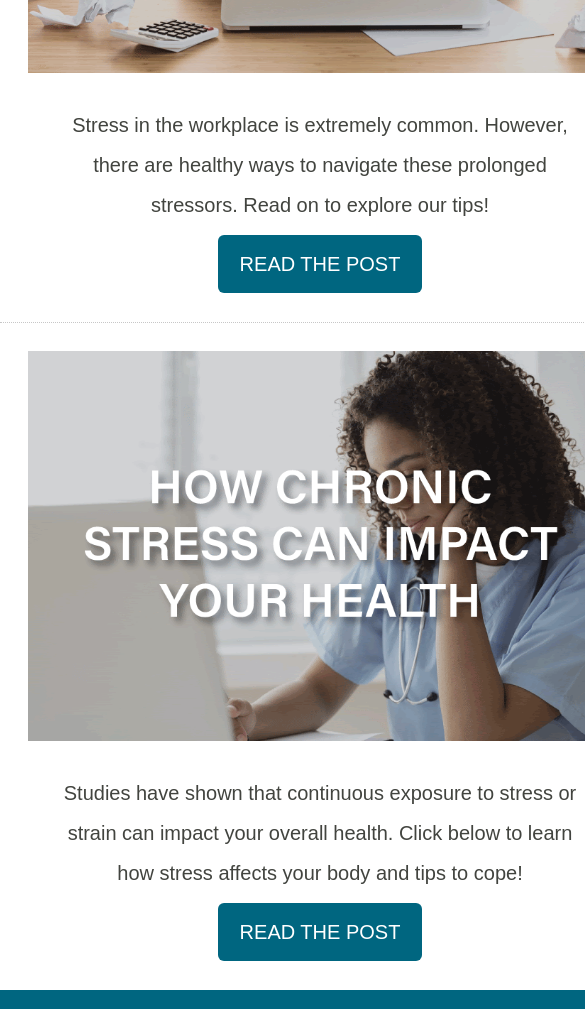
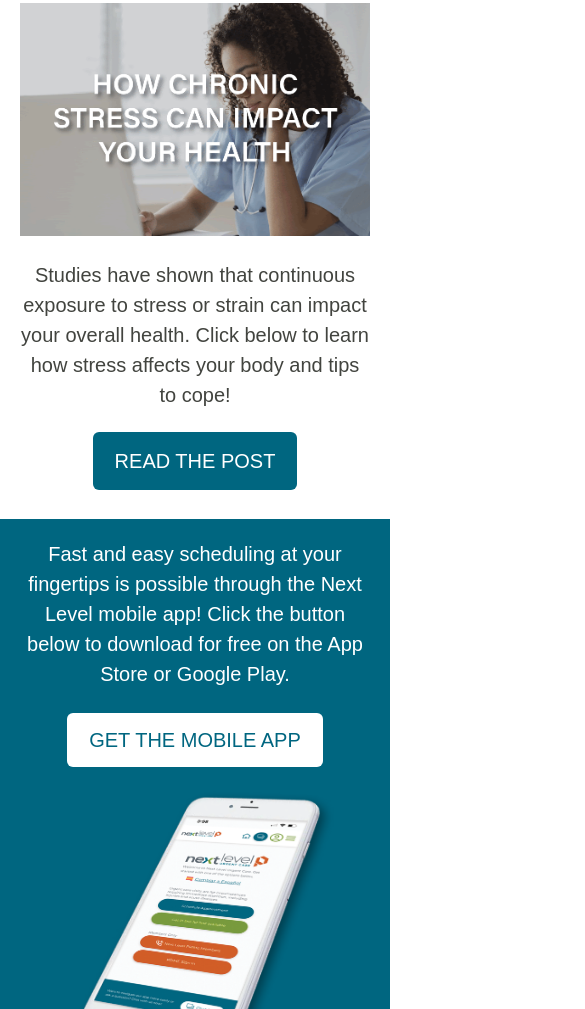
Before and after one commit to bruno-aviles/urgent-care-newsletter-email, a plain HTML site: page index.html in a window 390 px wide. Shown: the part 991-2000 px from the top of the page, 585 px wide, since content can reach past the window. Drawn offline with Linux system fonts and the light colour scheme.

Commit message:
optimize email design for mobile view

```diff
--- a/index.html
+++ b/index.html
@@ -6,6 +6,67 @@
     <title>Next Level Newsletter Email</title>
     <style>
         *{box-sizing: border-box;}
+        /* Desktop */
+        @media screen and (min-width: 960px) {
+            .container{
+                width: 960px;
+            }
+        }
+        /* Midsizes */
+        @media screen and (max-width: 960px) {
+            .container{
+                width: 600px;
+            }
+        }
+        /* Mobile */
+        @media screen and (max-width: 600px) {
+            .container{
+                width: 100%;
+            }
+            .container__header-link, .container__header-link--vline{
+                font-size: 17px !important;
+            }
+            .container__blog-post-heading{
+                font-size: 22px !important;
+                margin: 20px 20px 0 !important;
+                line-height: 1.5 !important;
+            }
+            .container__blog-post-wrapper{
+                padding: 20px 20px 46px 20px !important;
+            }
+            .container__blog-post-info{
+                line-height: 1.5 !important;
+                margin: 20px 0px 40px !important;
+            }
+            .container__mobile-app-info{
+                margin: 32px 0 40px 0 !important;
+            }
+
+            .container__mobile-app--col-1{
+                min-width: 100%;
+            }
+            .container__mobile-app-info{
+                margin-top: 20px !important;
+            }
+            .container__mobile-app--col-2{
+                min-width: 100%;
+            }
+            .mobile-app__image{
+                width: 280px;
+            }
+            .container__footer td{
+                padding: 20px !important;
+            }
+            .container__footer-heading{
+                margin: 0 0 16px !important;
+            }
+            .container__footer-info{
+                margin: 0 !important;
+            }
+            td .social-media__link{
+                padding: 20px 5px 0 !important;
+            }
+        }
     </style>
 </head>
 <body style="margin: 0;">
@@ -23,9 +84,9 @@
                                 <tr>
                                     <td align="center">
                                         <a class="container__header-link" href="#" style="font-family: Arial, Helvetica, sans-serif; font-size: 26px; color: #006680; text-transform: uppercase; text-decoration: none; letter-spacing: 2px;">Blog</a>
-                                        <span style="font-family: Arial, Helvetica, sans-serif; font-size: 26px; color: #006680; text-transform: uppercase; text-decoration: none; margin: 0 22px;">|</span>
+                                        <span class="container__header-link--vline" style="font-family: Arial, Helvetica, sans-serif; font-size: 26px; color: #006680; text-transform: uppercase; text-decoration: none; margin: 0 22px;">|</span>
                                         <a class="container__header-link" href="#" style="font-family: Arial, Helvetica, sans-serif; font-size: 26px; color: #006680; text-transform: uppercase; text-decoration: none; letter-spacing: 2px;">Insights</a>
-                                        <span style="font-family: Arial, Helvetica, sans-serif; font-size: 26px; color: #006680; text-transform: uppercase; text-decoration: none; margin: 0 22px;">|</span>
+                                        <span class="container__header-link--vline" style="font-family: Arial, Helvetica, sans-serif; font-size: 26px; color: #006680; text-transform: uppercase; text-decoration: none; margin: 0 22px;">|</span>
                                         <a class="container__header-link" href="#" style="font-family: Arial, Helvetica, sans-serif; font-size: 26px; color: #006680; text-transform: uppercase; text-decoration: none; letter-spacing: 2px;">Get Seen</a>
                                     </td>
                                 </tr>
@@ -39,7 +100,7 @@
                             <h1 class="container__blog-post-heading" style="font-family: Arial, Helvetica, sans-serif; font-size: 26px; font-weight: lighter; text-align: center; margin: 32px 32px 0 32px;">Hi Bruno, read on to know what's new in the Next Level blog.</h1>
                             <table class="container__blog-post" width="100%" align="center" cellspacing="0" cellpadding="0" style="border-bottom: dotted 1.6px #c7c7c7;">
                                 <tr>
-                                    <td align="center" style="padding: 28px 28px 46px 28px;" >
+                                    <td class="container__blog-post-wrapper" align="center" style="padding: 28px 28px 46px 28px;" >
                                         <img class="container__blog-post-image" src="./images/navigating stress.gif" alt="Navigate stress in the workplace image"  style="max-width: 100%;">
                                         <p class="container__blog-post-info" style="font-family: Arial, Helvetica, sans-serif; font-size: 20px; line-height: 2; color: #42443f; text-align: center; margin: 28px; ">Stress in the workplace is extremely common. However, there are healthy ways to navigate these prolonged stressors. Read on to explore our tips!</p>
                                         <a class="container__blog-post-link" href="#" style="font-family: Arial, Helvetica, sans-serif; font-size: 20px; text-transform: uppercase; text-decoration: none; padding: 18px 22px; margin: 0 0 28px 0; background-color: #006680; color: #ffffff; border-radius: 6px;">read the post</a>
@@ -54,7 +115,7 @@
                         <td>
                             <table class="container__blog-post" width="100%" align="center" cellspacing="0" cellpadding="0">
                                 <tr>
-                                    <td align="center" style="padding: 28px 28px 46px 28px;" >
+                                    <td class="container__blog-post-wrapper" align="center" style="padding: 28px 28px 46px 28px;" >
                                         <img class="container__blog-post-image" src="./images/chronic stress.gif" alt="How chronic stress can impact your health image"  style="max-width: 100%;">
                                         <p class="container__blog-post-info" style="font-family: Arial, Helvetica, sans-serif; font-size: 20px; line-height: 2; color: #42443f; text-align: center; margin: 28px; ">Studies have shown that continuous exposure to stress or strain can impact your overall health. Click below to learn how stress affects your body and tips to cope!</p>
                                         <a class="container__blog-post-link" href="#" style="font-family: Arial, Helvetica, sans-serif; font-size: 20px; text-transform: uppercase; text-decoration: none; padding: 18px 22px; margin: 0 0 28px 0; background-color: #006680; color: #ffffff; border-radius: 6px;">read the post</a>
@@ -67,14 +128,28 @@
                     <!-- start of row 4 -->
                     <tr>
                         <td>
-                            <table class="container__mobile-app" align="center" width="100%" cellspacing="0" cellpadding="0" style="background-color: #006680; padding: 0 26px;">
+                            <table class="container__mobile-app" align="center" width="100%" cellspacing="0" cellpadding="0" style="background-color: #006680; border-collapse: collapse;">
                                 <tr>
-                                    <td width="50%" style="font-family: Arial, Helvetica, sans-serif; font-size: 20px; color: #ffffff; text-align: center; padding: 0 0 52px 0;">
-                                        <p class="container__mobile-app-info" style="line-height: 1.5; margin: 32px 0 52px 0;">Fast and easy scheduling at your fingertips is possible through the Next Level mobile app! Click the button below to download for free on the App Store or Google Play.</p>
-                                        <a class="container__mobile-app-link" href="#" style="font-family: Arial, Helvetica, sans-serif; font-size: 20px; text-transform: uppercase; text-decoration: none; padding: 18px 22px; margin: 0 0 28px 0; background-color: #ffffff; color: #006680; border-radius: 6px;">get the mobile app</a>
-                                    </td>
-                                    <td width="50%">
-                                        <img src="./images/phone.png" alt="" valign="bottom" style="max-width: 100%;">
+                                    <td>
+                                        <!-- start COL-1 -->
+                                        <table class="container__mobile-app--col-1" cellspacing="0" cellpadding="0" align="left" width="50%">
+                                            <tr>
+                                                <td align="center" style="font-family: Arial, Helvetica, sans-serif; font-size: 20px; color: #ffffff; text-align: center; padding: 0 20px 34px 20px;">
+                                                    <p class="container__mobile-app-info" style="line-height: 1.5; margin-bottom: 24px;">Fast and easy scheduling at your fingertips is possible through the Next Level mobile app! Click the button below to download for free on the App Store or Google Play.</p>
+                                                    <a class="container__mobile-app-link" href="#" style="font-family: Arial, Helvetica, sans-serif; font-size: 20px; text-transform: uppercase; text-decoration: none; padding: 16px 22px; margin: 0 0 28px 0; background-color: #ffffff; color: #006680; border-radius: 6px;">get the mobile app</a>
+                                                </td>
+                                            </tr>
+                                        </table>
+                                        <!-- end COL-1 -->
+                                        <!-- start COL-2 -->
+                                        <table class="container__mobile-app--col-2" cellspacing="0" cellpadding="0" align="right" width="50%">
+                                            <tr>
+                                                <td align="center">
+                                                    <img src="./images/phone.png" alt="Phone Image" class="mobile-app__image" style="max-width: 100%; vertical-align: bottom; ">
+                                                </td>
+                                            </tr>
+                                        </table>
+                                        <!-- end COL-2 -->
                                     </td>
                                 </tr>
                             </table>
```
